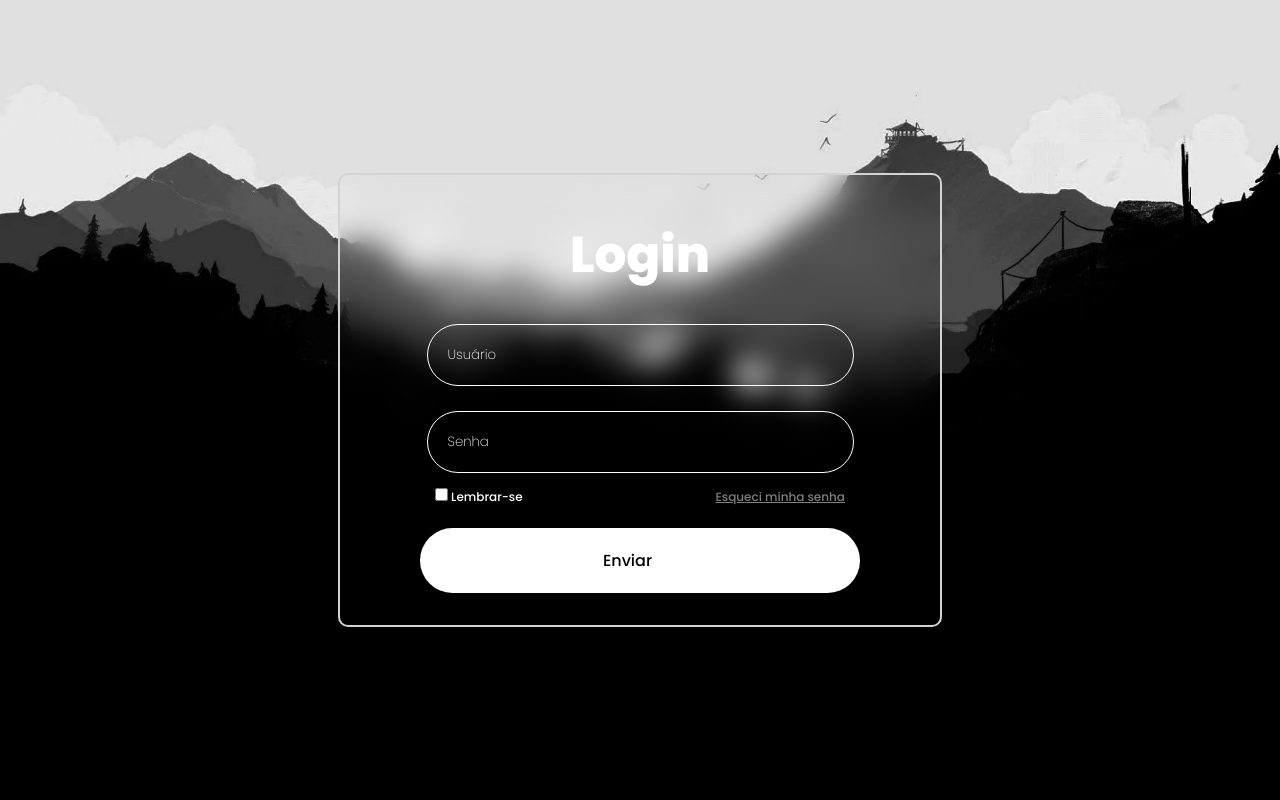
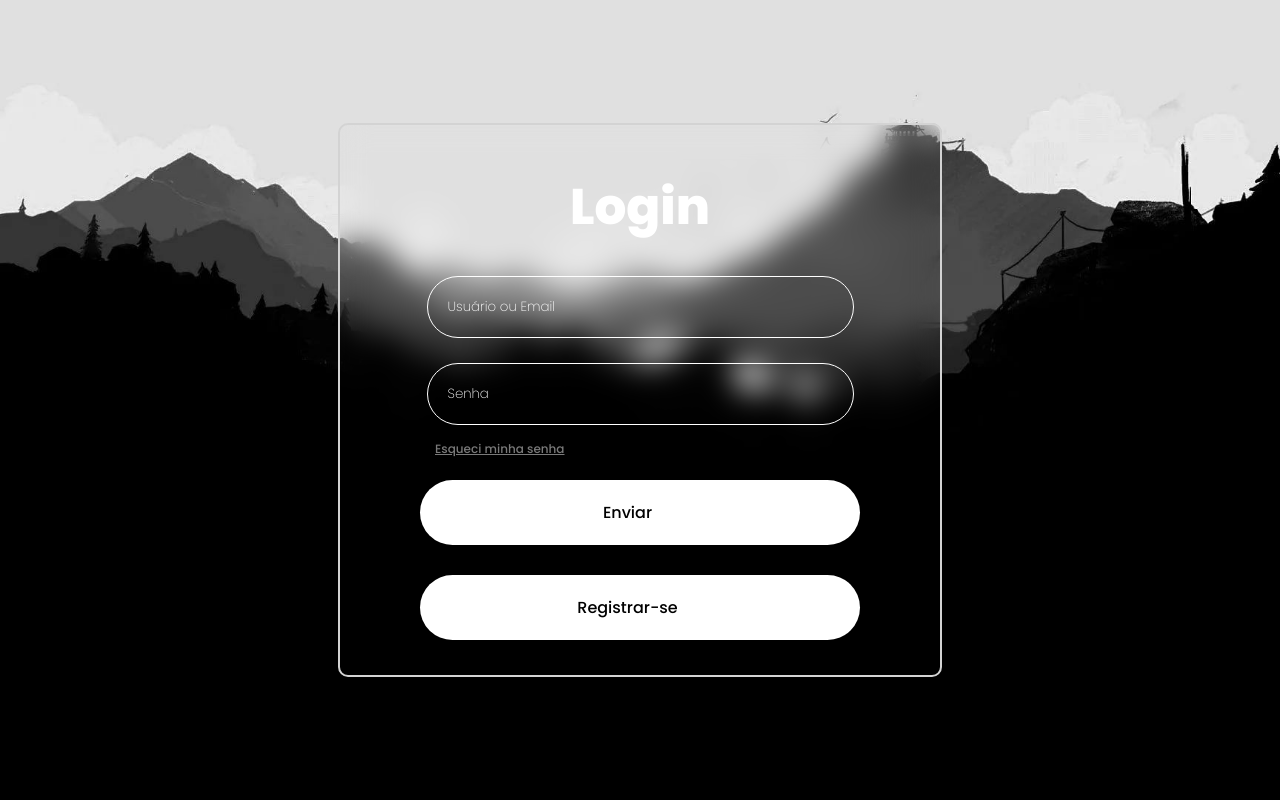
Before and after one commit to herehere123/testProject, a PHP site: page / in a window 1280 px wide. Run offline with PHP 8.4, Linux system fonts and the light colour scheme.

Commit message:
edit index.php && style.css && create registrar.php && delete index.html

```diff
--- a/index.html
+++ /dev/null
@@ -1,36 +0,0 @@
-<!DOCTYPE html>
-<html lang="pt-br">
-<head>
-    <meta charset="UTF-8">
-    <meta name="viewport" content="width=device-width, initial-scale=1.0">
-    <link rel="shortcut icon" href="Cornmanthe3rd-Plex-Other-html-5.ico" type="image/x-icon">
-    <link rel="stylesheet" href="style.css">
-    <link rel="preconnect" href="https://fonts.googleapis.com">
-    <link rel="preconnect" href="https://fonts.gstatic.com" crossorigin>
-    <link href="https://fonts.googleapis.com/css2?family=Poppins:wght@200&display=swap" rel="stylesheet">
-    <link rel="preconnect" href="https://fonts.googleapis.com">
-    <link rel="preconnect" href="https://fonts.gstatic.com" crossorigin>
-    <link href="https://fonts.googleapis.com/css2?family=Poppins:wght@200;800&display=swap" rel="stylesheet">
-    <link rel="preconnect" href="https://fonts.googleapis.com">
-    <link rel="preconnect" href="https://fonts.gstatic.com" crossorigin>
-    <link href="https://fonts.googleapis.com/css2?family=Poppins:wght@200;500;800&display=swap" rel="stylesheet">
-    <title>Projeto teste</title>
-</head>
-<body>
-    <div class="pai">
-        <div class="filho">
-                <h1>Login</h1>
-                <form id="form">
-                        <input type="text" id="usuario" class="inputLogin" placeholder="Usuário" required>
-                        <input type="password" id="password" class="inputLogin" placeholder="Senha" required>
-                        <div class="lembrar-senha">
-                            <label class="lembrar"><input type="checkbox"> Lembrar-se</label>
-                        <a href="#" class="esquecersenha">Esqueci minha senha</a>
-                    </div>
-                <button onclick="Enviar()" class="button">Enviar</button>
-            </form>
-            </div>
-        </div>
-    <script src="script.js"></script>
-</body>
-</html>
--- /dev/null
+++ b/index.php
@@ -0,0 +1,30 @@
+<!DOCTYPE html>
+<html lang="pt-br">
+<head>
+    <meta charset="UTF-8">
+    <meta name="viewport" content="width=device-width, initial-scale=1.0">
+    <link rel="shortcut icon" href="Cornmanthe3rd-Plex-Other-html-5.ico" type="image/x-icon">
+    <link rel="stylesheet" href="style.css">
+    <link rel="preconnect" href="https://fonts.googleapis.com">
+    <link rel="preconnect" href="https://fonts.gstatic.com" crossorigin>
+    <link href="https://fonts.googleapis.com/css2?family=Poppins:wght@200;500;800&display=swap" rel="stylesheet">
+    <title>Projeto teste</title>
+</head>
+<body>
+    <div class="pai">
+        <div class="filho">
+                <h1>Login</h1>
+                <form action="?" method="POST" id="form">
+                        <input type="text" id="usuario" class="inputLogin" placeholder="Usuário ou Email" required>
+                        <input type="password" id="password" class="inputLogin" placeholder="Senha" required>
+                        <div>
+                        <a href="#" class="esquecer-senha">Esqueci minha senha</a>
+                    </div>
+                <input type="submit" value="Enviar" class="enviar">
+            </form>
+            <button onclick="window.location.href='registrar.php'" class="registrar-logar">Registrar-se</button>
+            </div>
+        </div>
+    <script src="script.js"></script>
+</body>
+</html>
--- a/style.css
+++ b/style.css
@@ -2,33 +2,44 @@
     margin: 0px;
     padding: 0px;
     font-family: "Poppins", sans-serif;
+}
+
+body {
+    width: 100dvw;
+    height: 100dvh;
+    color: white;
     background-image: url('167-1672928_minimalist-nature.jpg');
     background-size: cover;
     background-position: center;
-    color: white;
 }
 
-h1 {
+.pai h1 {
     font-size: 50px;
     text-align: center;
     margin-bottom: 190px;
     background: transparent;
 }
 
-.pai {
+.paiRegister h1 {
+    font-size: 50px;
+    text-align: center;
+    margin-bottom: 260px;
+    background: transparent;
+}
+
+.pai, .paiRegister {
     display: flex;
     align-items: center;
     justify-content: center;
     flex-direction: column;
-    background-color: rgb(100, 100, 100);
     width: 100vw;
     height: 100vh;
 }
 
-.filho {
+.filho, .filhoRegister {
     display: flex;
     width: 600px;
-    height: 450px;
+    height: 550px;
     background: transparent;
     border: 2px solid rgb(211, 211, 211);
     flex-direction: column;
@@ -36,6 +47,11 @@ h1 {
     justify-content: center;
     border-radius: 10px;
     backdrop-filter: blur(15px);
+}
+
+.filhoRegister {
+    width: 600px;
+    height: 600px;
 }
 
 form {
@@ -48,7 +64,7 @@ form {
    background: transparent;
 }
 
-.inputLogin {
+.inputLogin, .inputRegister {
     font-weight: 100;
     font-size: 10pt;
     margin: 10px;
@@ -59,13 +75,18 @@ form {
     height: 25px;
     padding: 20px 45px 20px 20px;
     background: transparent;
+    color: white;
 }
 
-.inputLogin:focus {
+.inputRegister {
+    margin-bottom: 5px;
+}
+
+.inputLogin:focus, .inputRegister:focus {
     outline: none;
 }
 
-.button {
+.enviar {
     font-weight: 500;
     font-size: 12pt;
     width: 440px;
@@ -80,21 +101,31 @@ form {
     outline: none;
 }
 
-.lembrar-senha {
+.registrar-logar {
+    font-weight: 500;
+    font-size: 12pt;
+    width: 440px;
+    height: 65px;
+    padding: 20px 45px 20px 20px;
+    border-radius: 40px;
+    margin-top: 40px;
+    margin-bottom: -10px;
+    color: rgb(0, 0, 0);
+    background: white;
+    border: none;
+    outline: none;
+}
+
+.paiRegister .registrar-logar {
+    margin-top: 25px;
+}
+
+.esquecer-senha {
     width: 410px;
     height: 0px;
-    background: transparent;
     font-size: 9pt;
     display: flex;
-    justify-content: space-between;
-}
-
-.esquecersenha {
-    color: rgb(126, 126, 126);
-    background: transparent;
-}
-
-.lembrar {
+    color: rgb(122, 122, 122);
     background: transparent;
 }
 
```
Also changed, not shown: registrar.php (added, +27 -0 lines).
